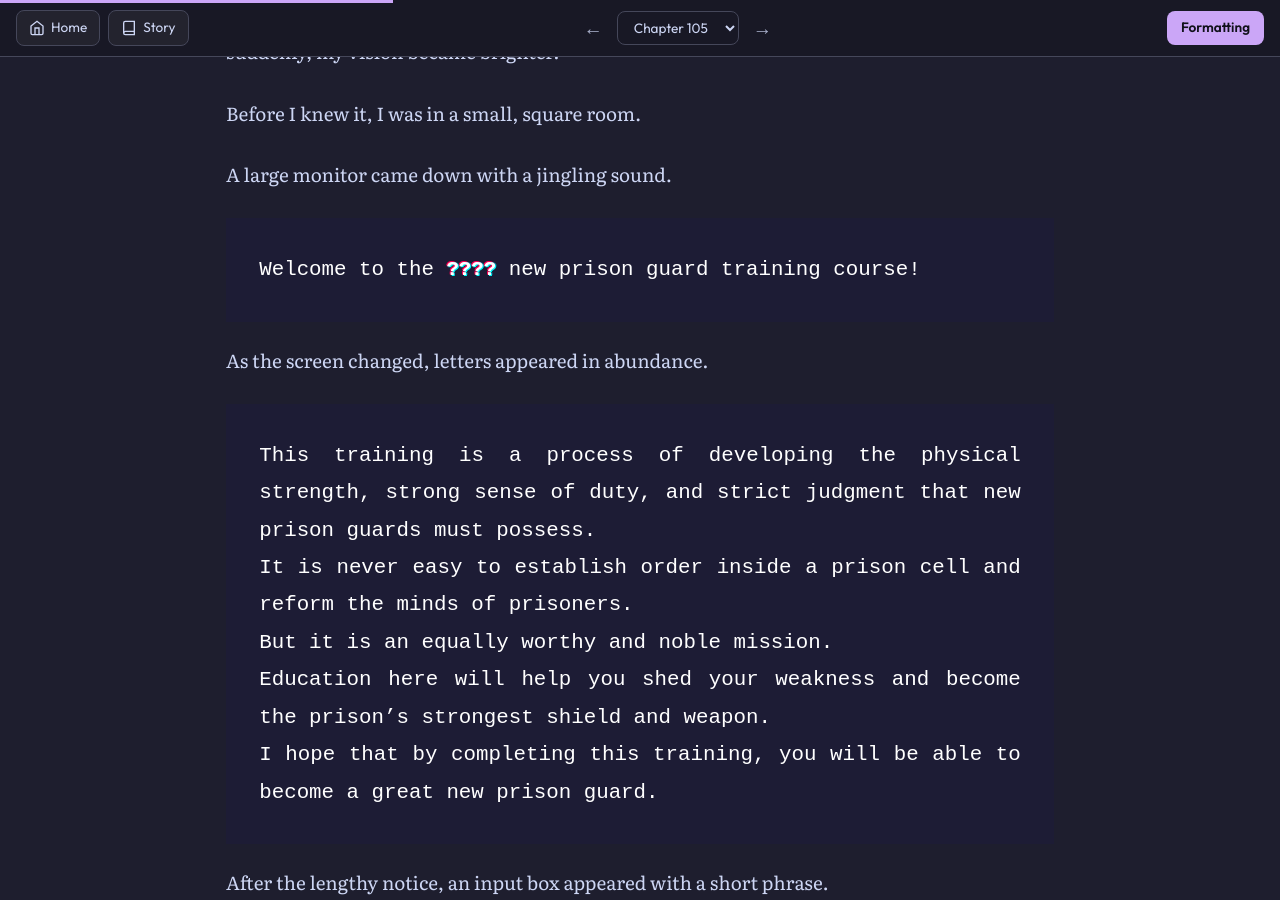
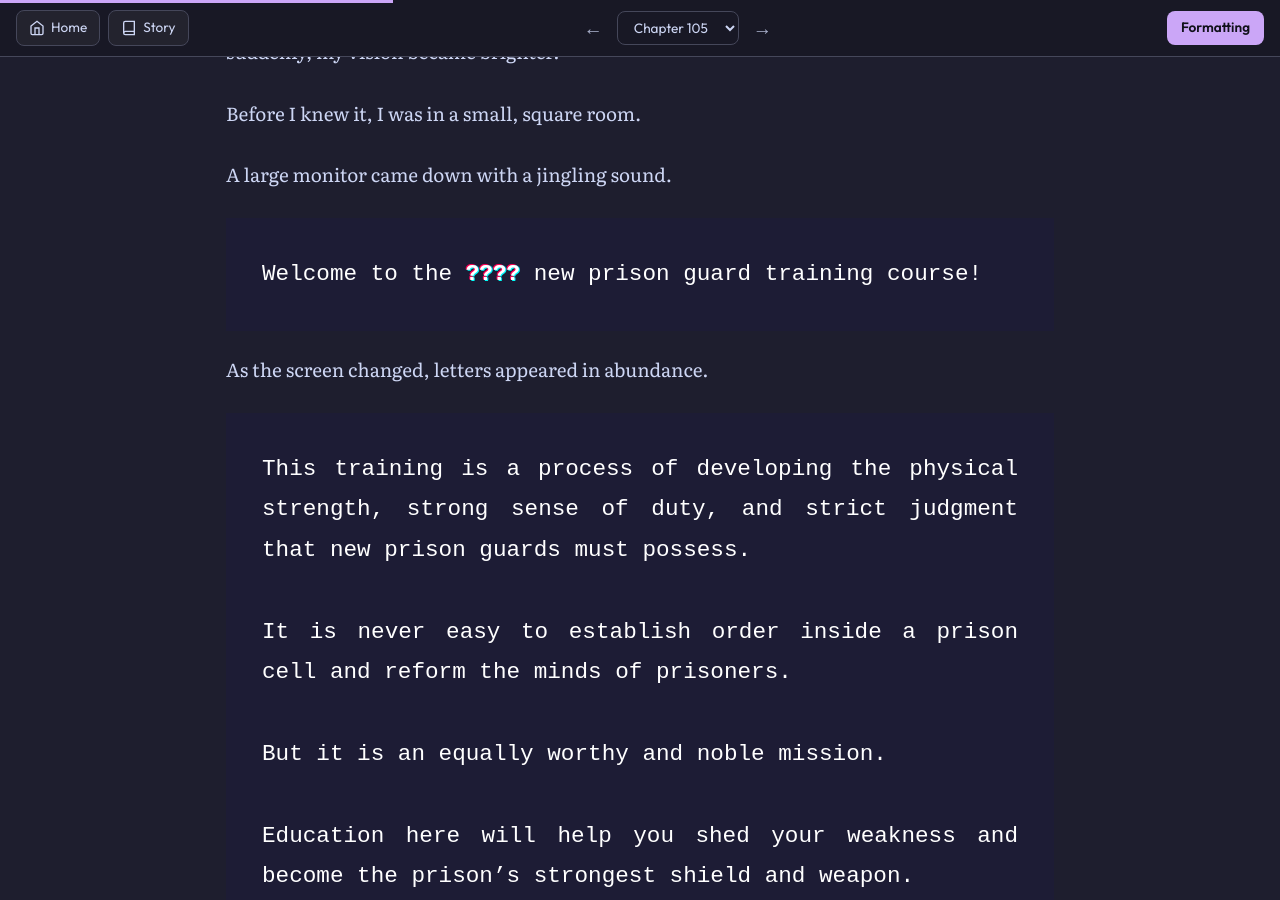
Before and after one commit to soleumn/soleumn.github.io, a Jekyll site: the page built from _chapters/eoshinki/ch105.md, in a window 1280 px wide and 900 px high, scrolled down 3869 px. Built offline with Jekyll 4.4.1, drawn with Linux system fonts in a browser that asks for light colours; some web fonts are replaced; comment, search, counter and statistics services are not loaded.

Commit message:
Update ch105.md

```diff
--- a/_chapters/eoshinki/ch105.md
+++ b/_chapters/eoshinki/ch105.md
@@ -105,19 +105,19 @@ Before I knew it, I was in a small, square room.
 
 A large monitor came down with a jingling sound.
 
-<div class='caixajogo' style="font-family:'Workbench',monospace !important; font-size: 1.3rem !important;">
+<div class='caixajogo' style="font-family:'Workbench',monospace !important; font-size: 1.2em !important;">
 Welcome to the <span class="glitch-static" data-text="????">????</span> new prison guard training course!
 </div>
 
 As the screen changed, letters appeared in abundance.
 
-<div class='caixajogo' style="font-family:'Workbench',monospace !important; font-size: 1.3rem !important;">
-This training is a process of developing the physical strength, strong sense of duty, and strict judgment that new prison guards must possess.<br>It is never easy to establish order inside a prison cell and reform the minds of prisoners.<br>But it is an equally worthy and noble mission.<br>Education here will help you shed your weakness and become the prison’s strongest shield and weapon.<br>I hope that by completing this training, you will be able to become a great new prison guard.
+<div class='caixajogo' style="font-family:'Workbench',monospace !important; font-size: 1.2em !important;">
+This training is a process of developing the physical strength, strong sense of duty, and strict judgment that new prison guards must possess.<br><br>It is never easy to establish order inside a prison cell and reform the minds of prisoners.<br><br>But it is an equally worthy and noble mission.<br><br>Education here will help you shed your weakness and become the prison’s strongest shield and weapon.<br><br>I hope that by completing this training, you will be able to become a great new prison guard.
 </div>
 
 After the lengthy notice, an input box appeared with a short phrase.
 
-<div class='caixajogo' style="font-family:'Workbench',monospace !important; font-size: 1.3rem !important;">
+<div class='caixajogo' style="font-family:'Workbench',monospace !important; font-size: 1.2em !important;">
 Enter the trainee’s name.
 </div>
 
@@ -129,7 +129,7 @@ In this way, I felt strange every time items that did not match the setting appe
 
 I entered the name the trial gave me.
 
-<div class='caixajogo' style="font-family:'Workbench',monospace !important; font-size: 1.3rem !important;">
+<div class='caixajogo' style="font-family:'Workbench',monospace !important; font-size: 1.2em !important;">
 Trainee: Little Lamb
 </div>
 
@@ -157,7 +157,7 @@ While I was hoping they would sell me a name change ticket, there was a rattling
 
 It was the sound of the steel cabinet in the right corner being opened.
 
-<div class='caixajogo' style="font-family:'Workbench',monospace !important; font-size: 1.3rem !important;">
+<div class='caixajogo' style="font-family:'Workbench',monospace !important; font-size: 1.2em !important;">
 Trainees must change into appropriate attire.
 </div>
 
@@ -173,7 +173,7 @@ However, there was no metal mask.
 
 An explanation for it had already appeared on the monitor.
 
-<div class='caixajogo' style="font-family:'Workbench',monospace !important; font-size: 1.3rem !important;">
+<div class='caixajogo' style="font-family:'Workbench',monospace !important; font-size: 1.2em !important;">
 Metal masks are distributed after completion of all training courses.
 </div>
 
@@ -199,7 +199,7 @@ A song like a peaceful guidance sound flowed from the monitor.
 
 Then a new screen appeared.
 
-<div class='caixajogo' style="font-family:'Workbench',monospace !important; font-size: 1.3rem !important;">
+<div class='caixajogo' style="font-family:'Workbench',monospace !important; font-size: 1.2em !important;">
 Hello, Trainee Little Lamb.<br>From now on, we will begin full-scale training.<br>The first lesson is ‘basic knowledge’.
 </div>
 
@@ -207,15 +207,15 @@ A rippling sea was depicted on the screen.
 
 It displayed text while showing a prison in the middle of a remote island.
 
-<div class='caixajogo' style="font-family:'Workbench',monospace !important; font-size: 1.3rem !important;">
+<div class='caixajogo' style="font-family:'Workbench',monospace !important; font-size: 1.2em !important;">
 Criminals imprisoned in this prison are divided into humans and creatures.<br>They have all committed heinous crimes, and the only means of reforming their minds is…
 </div>
 
-<div class='caixajogo' style="font-family:'Workbench',monospace !important; font-size: 1.3rem !important;">
+<div class='caixajogo' style="font-family:'Workbench',monospace !important; font-size: 1.2em !important;">
 …is ‘power’.
 </div>
 
-<div class='caixajogo' style="font-family:'Workbench',monospace !important; font-size: 1.3rem !important;">
+<div class='caixajogo' style="font-family:'Workbench',monospace !important; font-size: 1.2em !important;">
 Except for No. 6, communication with creature prisoners is impossible, so you need to use ‘force’ more actively to subdue them.
 </div>
 
@@ -223,7 +223,7 @@ An illustration of prison guards hitting a Creature Inmate with a baton appeared
 
 A rattling sound was heard again along with an illustration that was exaggerated and humorous, even cute at first glance.
 
-<div class='caixajogo' style="font-family:'Workbench',monospace !important; font-size: 1.3rem !important;">
+<div class='caixajogo' style="font-family:'Workbench',monospace !important; font-size: 1.2em !important;">
 Let’s move to the next room and learn how to subdue creatures.
 </div>
 
@@ -237,7 +237,7 @@ I moved to the next room and gritted my teeth.
 
 A new monitor appeared.
 
-<div class='caixajogo' style="font-family:'Workbench',monospace !important; font-size: 1.3rem !important;">
+<div class='caixajogo' style="font-family:'Workbench',monospace !important; font-size: 1.2em !important;">
 Strike the creature model with force at least 10 times with the baton.
 </div>
 
@@ -255,7 +255,7 @@ Nevertheless, it was brought for educational training.
 
 The letters appeared on the monitor again.
 
-<div class='caixajogo' style="font-family:'Workbench',monospace !important; font-size: 1.3rem !important;">
+<div class='caixajogo' style="font-family:'Workbench',monospace !important; font-size: 1.2em !important;">
 Violence is the only means of reforming the minds of vicious creatures.
 </div>
 
```
